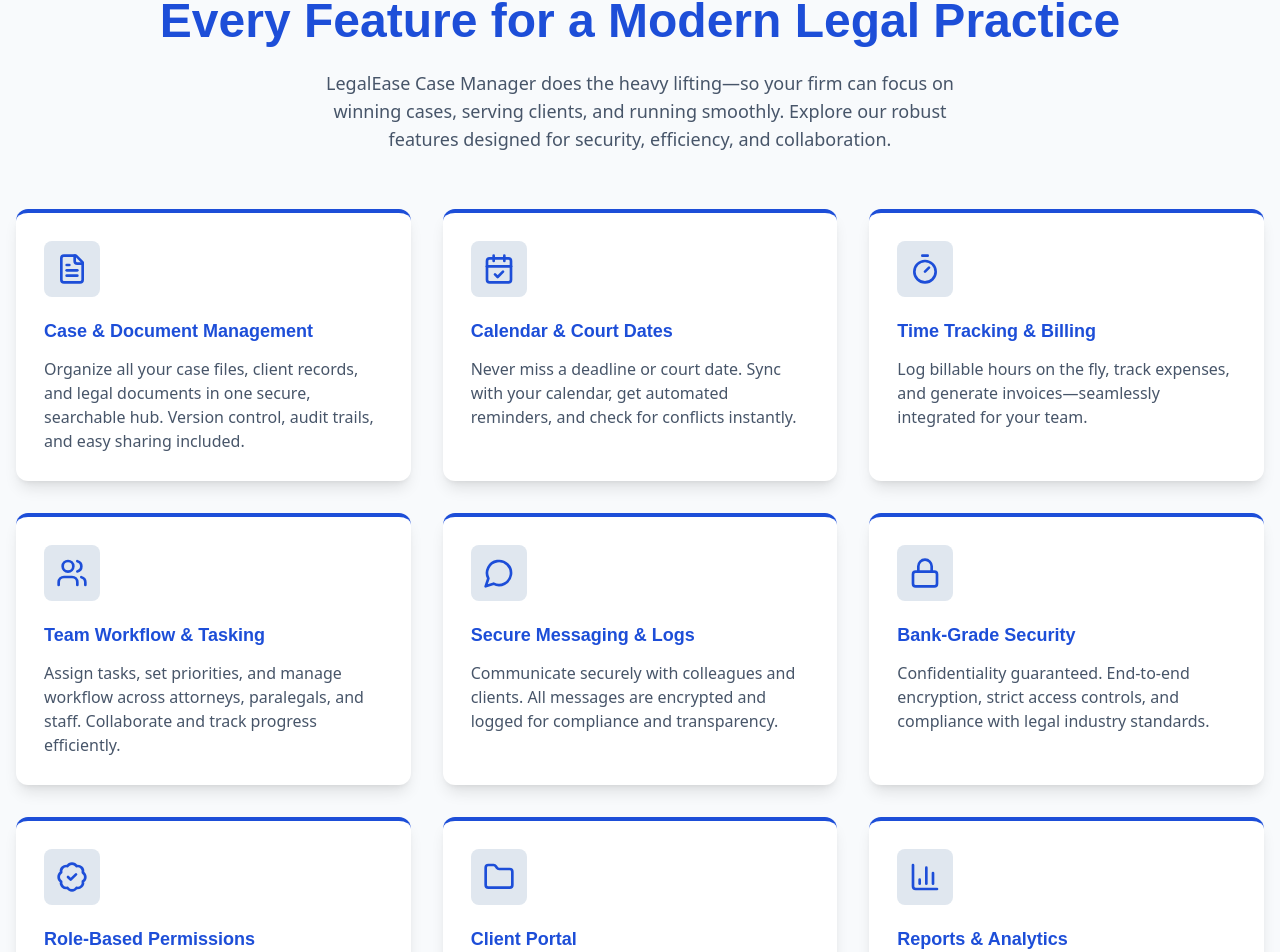
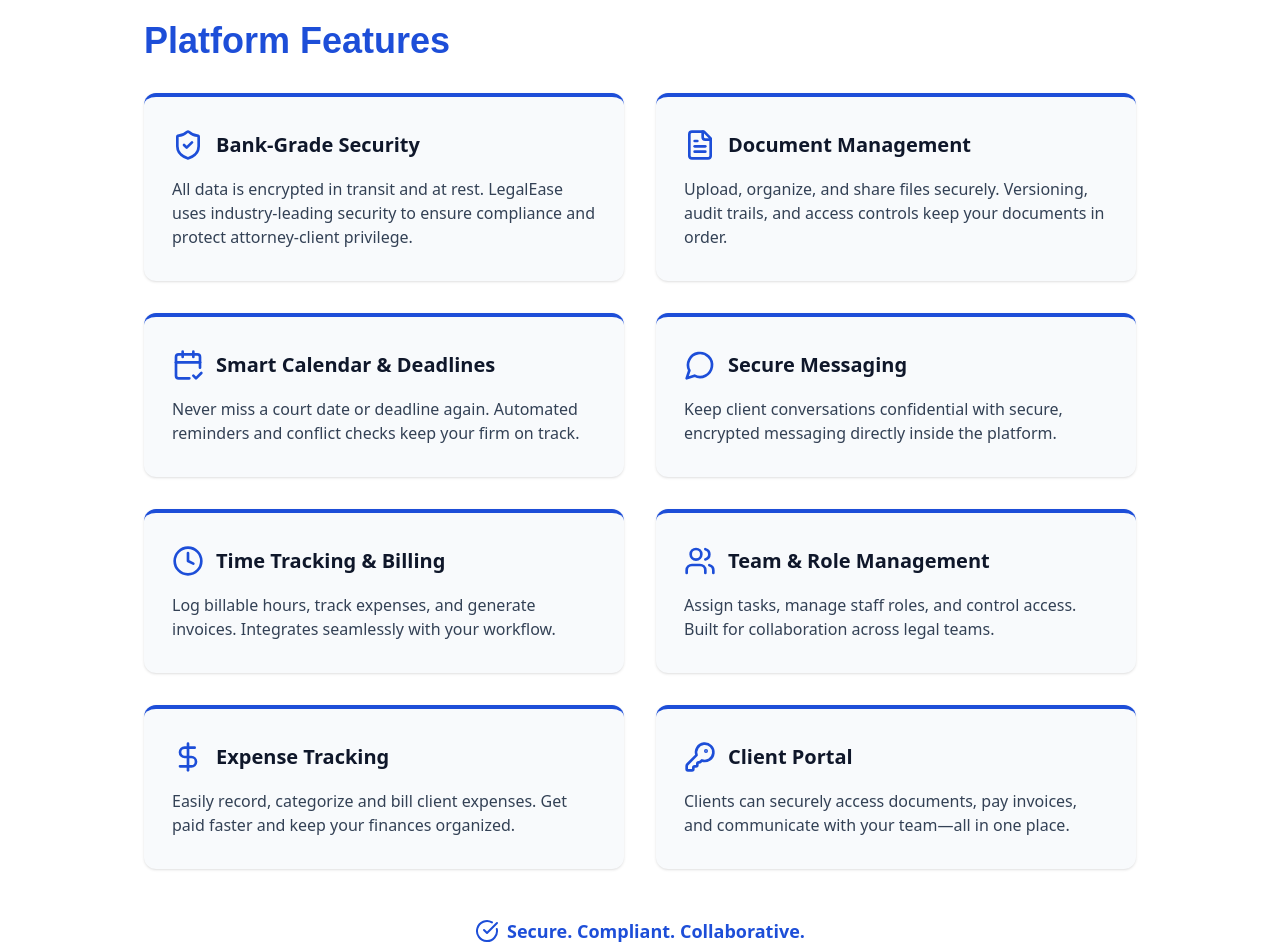
Before and after one commit to Collin-Test-Quome-Org/create-a-comprehensive-legal-case-management-syste-b92e745f-a7a3ee27, a React (Vite) app in the folder frontend/: page /features in a window 1280 px wide. Shown: the part 98-1050 px from the top of the page. Built offline with nearby package versions, Linux system fonts and the light colour scheme.

Commit message:
Add About, Features, and Contact pages with branding and animated sections

```diff
--- a/frontend/src/pages/AboutPage.tsx
+++ b/frontend/src/pages/AboutPage.tsx
@@ -1,54 +1,38 @@
 import { motion } from 'framer-motion';
-import { Scale } from 'lucide-react';
 
 export function AboutPage() {
   return (
-    <main className="min-h-screen bg-slate-50 pt-10 pb-20">
-      <div className="max-w-4xl mx-auto px-4">
+    <div className="min-h-[60vh] bg-slate-50 py-16">
+      <div className="max-w-3xl mx-auto px-4">
+        <motion.h1
+          initial={{ opacity: 0, y: 24 }}
+          animate={{ opacity: 1, y: 0 }}
+          transition={{ duration: 0.5 }}
+          className="text-4xl font-bold text-[#1d4ed8] mb-6 font-[700]"
+          style={{ fontFamily: 'IBM Plex Sans, sans-serif' }}
+        >
+          About LegalEase Case Manager
+        </motion.h1>
+        <motion.p
+          initial={{ opacity: 0, y: 16 }}
+          animate={{ opacity: 1, y: 0 }}
+          transition={{ delay: 0.2, duration: 0.6 }}
+          className="text-lg text-slate-700 mb-6"
+        >
+          LegalEase Case Manager is your trusted partner in legal operations. Designed by legal professionals, for legal professionals, our platform empowers attorneys, paralegals, and staff to deliver excellence to their clients with security, efficiency, and peace of mind. We believe in the power of collaboration, transparency, and technology to move your firm forward—all while protecting the sanctity of attorney-client privilege.
+        </motion.p>
         <motion.div
-          initial={{ opacity: 0, y: 40 }}
+          initial={{ opacity: 0, y: 24 }}
           animate={{ opacity: 1, y: 0 }}
-          transition={{ duration: 0.8 }}
-          className="flex flex-col md:flex-row gap-8 items-center mb-10"
+          transition={{ delay: 0.4, duration: 0.7 }}
+          className="bg-white rounded-xl shadow p-8 border-t-4 border-[#1d4ed8]"
         >
-          <img src="/branding/assets/logo-0.png" className="w-24 h-24 md:w-32 md:h-32" />
-          <div>
-            <h1 className="text-4xl font-bold text-[#1d4ed8] mb-2" style={{ fontFamily: 'IBM Plex Sans, sans-serif' }}>
-              Meet LegalEase Case Manager
-            </h1>
-            <p className="text-slate-700 text-lg mb-2 font-[400]">
-              Modern legal work deserves more than spreadsheets and email chains. LegalEase Case Manager is the all-in-one cloud platform designed to streamline your practice, empower your team, and protect your clients—so you can focus on what matters most: justice.
-            </p>
-          </div>
-        </motion.div>
-        <motion.div
-          initial={{ opacity: 0, y: 30 }}
-          animate={{ opacity: 1, y: 0 }}
-          transition={{ delay: 0.15, duration: 0.7 }}
-          className="prose prose-slate max-w-none text-slate-700 bg-white rounded-xl p-8 shadow"
-        >
-          <h2 className="text-[#1d4ed8] font-bold mb-2">Our Mission</h2>
-          <p>
-            LegalEase believes every law firm—big or small—deserves secure, intuitive, and powerful tools. We’re passionate about making legal operations seamless, so attorneys and staff can serve clients with confidence and clarity.
-          </p>
-          <h2 className="text-[#1d4ed8] font-bold mb-2 mt-8">What Makes Us Different?</h2>
-          <ul className="list-disc pl-6">
-            <li>
-              <b>Human-Centric Design:</b> We obsess over details, ensuring every feature fits the real workflow of modern legal teams.
-            </li>
-            <li>
-              <b>Bank-Grade Security:</b> Your data is protected at every layer, with encryption, strict access controls, and compliance you can trust.
-            </li>
-            <li>
-              <b>Rapid, Reliable Support:</b> Our team is here for you—offering onboarding, live support, and ongoing training.
-            </li>
-          </ul>
-          <h2 className="text-[#1d4ed8] font-bold mb-2 mt-8">Who We Serve</h2>
-          <p>
-            Law firms, solo practitioners, in-house legal teams, and their clients—all benefit from LegalEase’s collaborative, secure, and future-proof platform. Whether you’re handling high-stakes litigation or everyday legal matters, LegalEase is your partner for efficiency and peace of mind.
+          <h2 className="text-2xl font-bold mb-2">Our Mission</h2>
+          <p className="text-slate-700">
+            To streamline legal case management through secure, intuitive, and collaborative technology—helping law firms of all sizes serve their clients and uphold the highest standards of legal practice.
           </p>
         </motion.div>
       </div>
-    </main>
+    </div>
   );
 }
--- a/frontend/src/pages/FeaturesPage.tsx
+++ b/frontend/src/pages/FeaturesPage.tsx
@@ -1,93 +1,76 @@
 import { motion } from 'framer-motion';
-import { BadgeCheck, FileText, Lock, Users, CalendarCheck, MessageCircle, Timer, Folder, BarChart3 } from 'lucide-react';
+import { CheckCircle, ShieldCheck, FileText, MessageCircle, Clock, Users, CalendarCheck2, DollarSign, KeyRound } from 'lucide-react';
+
+const features = [
+  {
+    icon: <ShieldCheck className="w-8 h-8 text-[#1d4ed8]" />, title: 'Bank-Grade Security',
+    desc: 'All data is encrypted in transit and at rest. LegalEase uses industry-leading security to ensure compliance and protect attorney-client privilege.'
+  },
+  {
+    icon: <FileText className="w-8 h-8 text-[#1d4ed8]" />, title: 'Document Management',
+    desc: 'Upload, organize, and share files securely. Versioning, audit trails, and access controls keep your documents in order.'
+  },
+  {
+    icon: <CalendarCheck2 className="w-8 h-8 text-[#1d4ed8]" />, title: 'Smart Calendar & Deadlines',
+    desc: 'Never miss a court date or deadline again. Automated reminders and conflict checks keep your firm on track.'
+  },
+  {
+    icon: <MessageCircle className="w-8 h-8 text-[#1d4ed8]" />, title: 'Secure Messaging',
+    desc: 'Keep client conversations confidential with secure, encrypted messaging directly inside the platform.'
+  },
+  {
+    icon: <Clock className="w-8 h-8 text-[#1d4ed8]" />, title: 'Time Tracking & Billing',
+    desc: 'Log billable hours, track expenses, and generate invoices. Integrates seamlessly with your workflow.'
+  },
+  {
+    icon: <Users className="w-8 h-8 text-[#1d4ed8]" />, title: 'Team & Role Management',
+    desc: 'Assign tasks, manage staff roles, and control access. Built for collaboration across legal teams.'
+  },
+  {
+    icon: <DollarSign className="w-8 h-8 text-[#1d4ed8]" />, title: 'Expense Tracking',
+    desc: 'Easily record, categorize and bill client expenses. Get paid faster and keep your finances organized.'
+  },
+  {
+    icon: <KeyRound className="w-8 h-8 text-[#1d4ed8]" />, title: 'Client Portal',
+    desc: 'Clients can securely access documents, pay invoices, and communicate with your team—all in one place.'
+  }
+];
 
 export function FeaturesPage() {
   return (
-    <div className="min-h-screen bg-slate-50 pt-10 pb-20">
-      <section className="max-w-7xl mx-auto px-4">
+    <div className="min-h-[60vh] bg-white py-16">
+      <div className="max-w-5xl mx-auto px-4">
         <motion.h1
-          initial={{ opacity: 0, y: 40 }}
+          initial={{ opacity: 0, y: 24 }}
           animate={{ opacity: 1, y: 0 }}
-          transition={{ duration: 0.7 }}
-          className="text-4xl md:text-5xl font-bold text-[#1d4ed8] text-center mb-6"
+          transition={{ duration: 0.5 }}
+          className="text-4xl font-bold text-[#1d4ed8] mb-8 font-[700]"
           style={{ fontFamily: 'IBM Plex Sans, sans-serif' }}
         >
-          Every Feature for a Modern Legal Practice
+          Platform Features
         </motion.h1>
-        <motion.p
-          initial={{ opacity: 0, y: 20 }}
-          animate={{ opacity: 1, y: 0 }}
-          transition={{ delay: 0.15, duration: 0.6 }}
-          className="max-w-2xl mx-auto text-center text-slate-600 mb-14 text-lg"
-        >
-          LegalEase Case Manager does the heavy lifting—so your firm can focus on winning cases, serving clients, and running smoothly. Explore our robust features designed for security, efficiency, and collaboration.
-        </motion.p>
-        <div className="grid grid-cols-1 md:grid-cols-2 lg:grid-cols-3 gap-8 mt-8">
-          <FeatureCard
-            icon={<FileText className="w-8 h-8 text-[#1d4ed8]" />}
-            title="Case & Document Management"
-            description="Organize all your case files, client records, and legal documents in one secure, searchable hub. Version control, audit trails, and easy sharing included."
-          />
-          <FeatureCard
-            icon={<CalendarCheck className="w-8 h-8 text-[#1d4ed8]" />}
-            title="Calendar & Court Dates"
-            description="Never miss a deadline or court date. Sync with your calendar, get automated reminders, and check for conflicts instantly."
-          />
-          <FeatureCard
-            icon={<Timer className="w-8 h-8 text-[#1d4ed8]" />}
-            title="Time Tracking & Billing"
-            description="Log billable hours on the fly, track expenses, and generate invoices—seamlessly integrated for your team."
-          />
-          <FeatureCard
-            icon={<Users className="w-8 h-8 text-[#1d4ed8]" />}
-            title="Team Workflow & Tasking"
-            description="Assign tasks, set priorities, and manage workflow across attorneys, paralegals, and staff. Collaborate and track progress efficiently."
-          />
-          <FeatureCard
-            icon={<MessageCircle className="w-8 h-8 text-[#1d4ed8]" />}
-            title="Secure Messaging & Logs"
-            description="Communicate securely with colleagues and clients. All messages are encrypted and logged for compliance and transparency."
-          />
-          <FeatureCard
-            icon={<Lock className="w-8 h-8 text-[#1d4ed8]" />}
-            title="Bank-Grade Security"
-            description="Confidentiality guaranteed. End-to-end encryption, strict access controls, and compliance with legal industry standards."
-          />
-          <FeatureCard
-            icon={<BadgeCheck className="w-8 h-8 text-[#1d4ed8]" />}
-            title="Role-Based Permissions"
-            description="Fine-tuned access for attorneys, paralegals, admins, and clients—ensuring everyone sees just what they need."
-          />
-          <FeatureCard
-            icon={<Folder className="w-8 h-8 text-[#1d4ed8]" />}
-            title="Client Portal"
-            description="Give clients a secure place to view documents, case status, send messages, and pay invoices."
-          />
-          <FeatureCard
-            icon={<BarChart3 className="w-8 h-8 text-[#1d4ed8]" />}
-            title="Reports & Analytics"
-            description="Stay on top of your practice—track productivity, billing, deadlines, and more in real time."
-          />
+        <div className="grid grid-cols-1 md:grid-cols-2 gap-8 mt-6">
+          {features.map((f, i) => (
+            <motion.div
+              key={f.title}
+              className="bg-slate-50 rounded-xl px-7 py-8 shadow flex flex-col gap-2 border-t-4 border-[#1d4ed8]"
+              initial={{ opacity: 0, y: 24 }}
+              whileInView={{ opacity: 1, y: 0 }}
+              transition={{ delay: 0.1 * i, duration: 0.5 }}
+              viewport={{ once: true }}
+            >
+              <div className="flex items-center gap-3 mb-2">{f.icon}<span className="font-bold text-xl text-slate-900">{f.title}</span></div>
+              <div className="text-slate-700 text-base">{f.desc}</div>
+            </motion.div>
+          ))}
         </div>
-      </section>
+        <div className="flex justify-center mt-12">
+          <span className="flex gap-2 items-center text-[#1d4ed8] font-semibold text-lg">
+            <CheckCircle className="w-6 h-6" />
+            Secure. Compliant. Collaborative.
+          </span>
+        </div>
+      </div>
     </div>
   );
 }
-
-function FeatureCard({ icon, title, description }: { icon: React.ReactNode; title: string; description: string }) {
-  return (
-    <motion.div
-      className="bg-white rounded-xl shadow-lg p-7 flex flex-col gap-3 items-start border-t-4 border-[#1d4ed8] hover:scale-105 hover:shadow-2xl transition-transform cursor-pointer"
-      initial={{ opacity: 0, y: 30 }}
-      whileInView={{ opacity: 1, y: 0 }}
-      transition={{ duration: 0.5 }}
-      viewport={{ once: true }}
-    >
-      <div className="bg-[#e0e7ef] rounded-lg p-3 mb-2 flex items-center justify-center">
-        {icon}
-      </div>
-      <h3 className="font-bold text-lg text-[#1d4ed8]" style={{ fontFamily: 'IBM Plex Sans, sans-serif' }}>{title}</h3>
-      <p className="text-slate-600 text-base">{description}</p>
-    </motion.div>
-  );
-}
```
Also changed, not shown: frontend/src/pages/ContactPage.tsx (+27 -49 lines).
